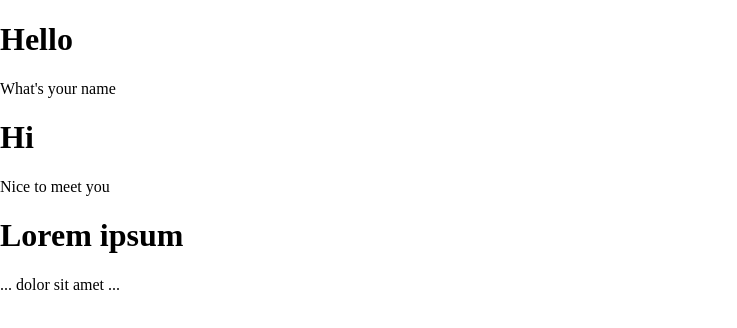
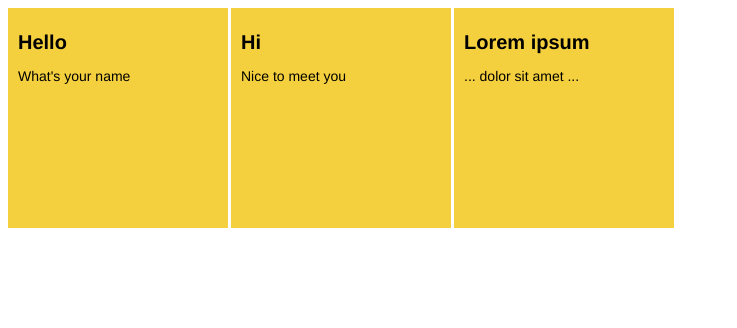
Before and after one commit to daimessdn/mynote, a React (Create React App) app: page / in a window 1280 px wide. Shown: the top 328 px of the page, without its empty margins (0-737 px from the left). Built offline with nearby package versions, Linux system fonts and the light colour scheme.

Commit message:
created style configuration for cards...

```diff
--- a/src/App.js
+++ b/src/App.js
@@ -5,7 +5,7 @@ import './App.css';
 
 function App() {
   return (
-    <div>
+    <div className="card-group">
       <Card title="Hello" desc="What's your name" />
       <Card title="Hi" desc="Nice to meet you" />
       <Card title="Lorem ipsum" desc="... dolor sit amet ..." />
--- a/src/components/Card.js
+++ b/src/components/Card.js
@@ -2,7 +2,7 @@ import React from 'react'
 
 function Card(props) {
 	return (
-		<div class="card">
+		<div className="card">
 			<h1>{ props.title }</h1>
 			<p>{ props.desc }</p>
 		</div>
--- a/src/index.css
+++ b/src/index.css
@@ -1,9 +1,25 @@
 body {
-  margin: 0;
-  font-family: "Helvetica Neue", "Segoe UI", "Roboto", "Ubuntu"
-    sans-serif;
+  font-family: "Helvetica Neue", "Segoe UI", "Roboto", "Ubuntu", sans-serif;
+  font-size: 14px;
+  font-weight: normal;
   -webkit-font-smoothing: antialiased;
   -moz-osx-font-smoothing: grayscale;
+}
+
+h1 {
+	font-size: 20px;
+}
+
+.card {
+	background-color:  #F4D03F;
+	width: 200px;
+	height: 200px;
+	padding: 10px;
+	margin-right: 3px;
+}
+
+.card-group {
+	display: flex;
 }
 
 code {
```
